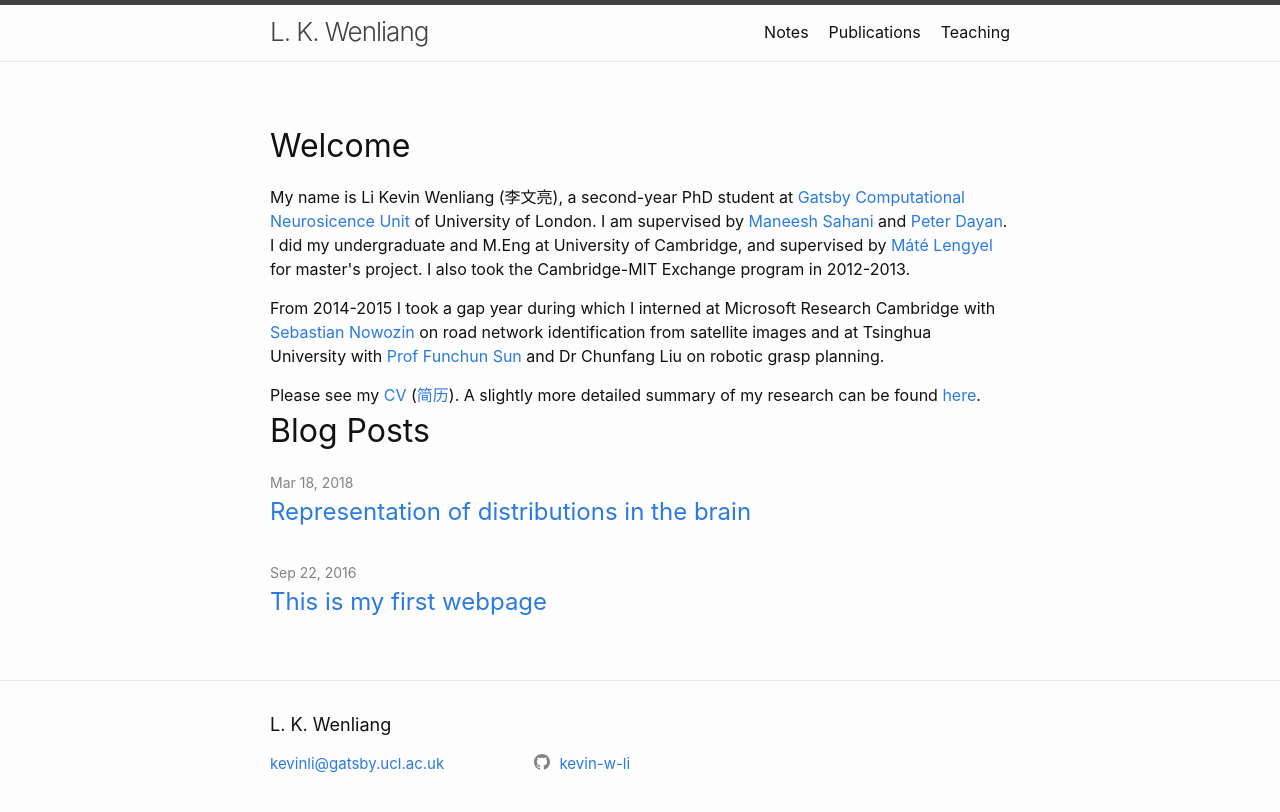
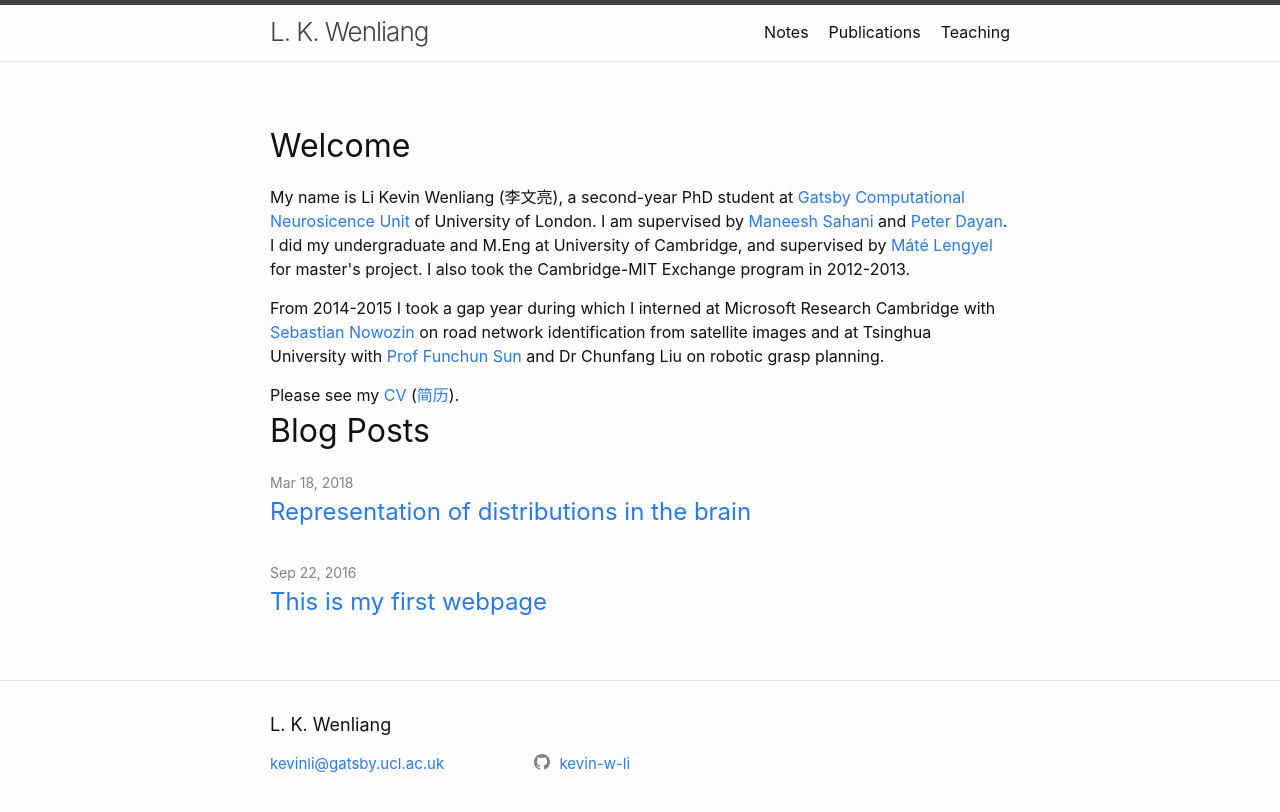
Before and after one commit to kevin-w-li/kevin-w-li.github.io, a Jekyll site: the page built from index.html, in a window 1280 px wide. Shown: the top 812 px of the page. Built offline with Jekyll 4.4.1, drawn with Linux system fonts in a browser that asks for light colours.

Commit message:
hide slides

```diff
--- a/index.html
+++ b/index.html
@@ -7,8 +7,11 @@ layout: page
   <p>My name is Li Kevin Wenliang (李文亮), a second-year PhD student at <a href = http://www.gatsby.ucl.ac.uk/>Gatsby Computational Neurosicence Unit </a>of University of London. I am supervised by <a href = http://www.gatsby.ucl.ac.uk/~maneesh/>Maneesh Sahani </a> and <a href =http://www.gatsby.ucl.ac.uk/~dayan/>Peter Dayan</a>. I did my undergraduate and M.Eng at University of Cambridge, and supervised by <a href = http://www3.eng.cam.ac.uk/~ml468/>Máté Lengyel</a> for master's project. I also took the Cambridge-MIT Exchange program in 2012-2013.</p>
   <p>From 2014-2015 I took a gap year during which I interned at Microsoft Research Cambridge with <a href = http://www.nowozin.net/sebastian/>Sebastian Nowozin</a> on road network identification from satellite images and at Tsinghua University with <a href=http://www.tsinghua.edu.cn/publish/csen/4623/2010/20101224193039440369874/20101224193039440369874_.html>Prof Funchun Sun</a> and Dr Chunfang Liu on robotic grasp planning.  </p>
 
-  Please see my <a href="{{ "/bios/en.pdf" | absolute_url }}">CV</a> (<a href="{{ "/bios/zh.pdf" | absolute_url }}">简历</a>). A slightly more detailed summary of my research can be found <a href="{{ "/bios/self_intro_slides.pdf" | absolute_url }}">here</a>.
+  Please see my <a href="{{ "/bios/en.pdf" | absolute_url }}">CV</a> (<a href="{{ "/bios/zh.pdf" | absolute_url }}">简历</a>).
 
+  <!--
+	  A slightly more detailed summary of my research can be found <a href="{{ "/bios/self_intro_slides.pdf" | absolute_url }}">here</a>.
+  -->
 </div>
 <div class="home">
 <h1 class="page-heading">Blog Posts</h1>
```
